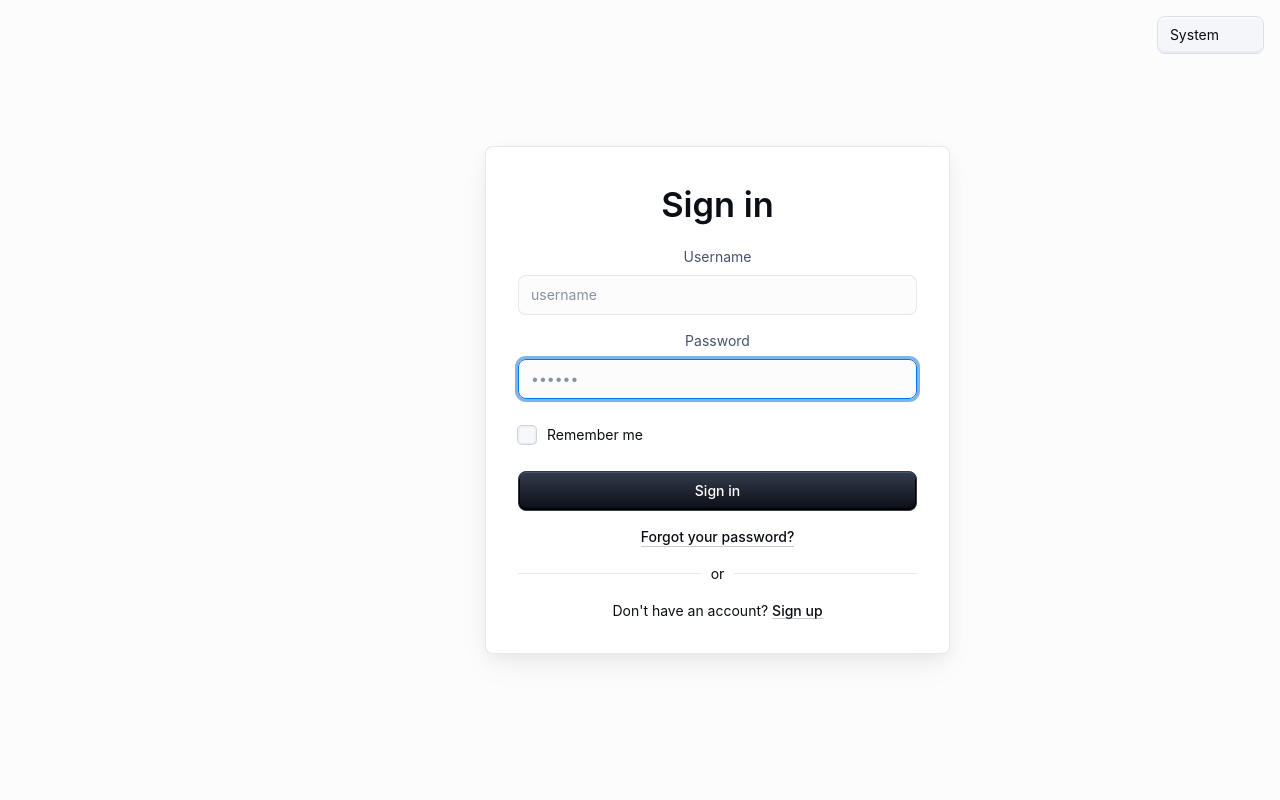
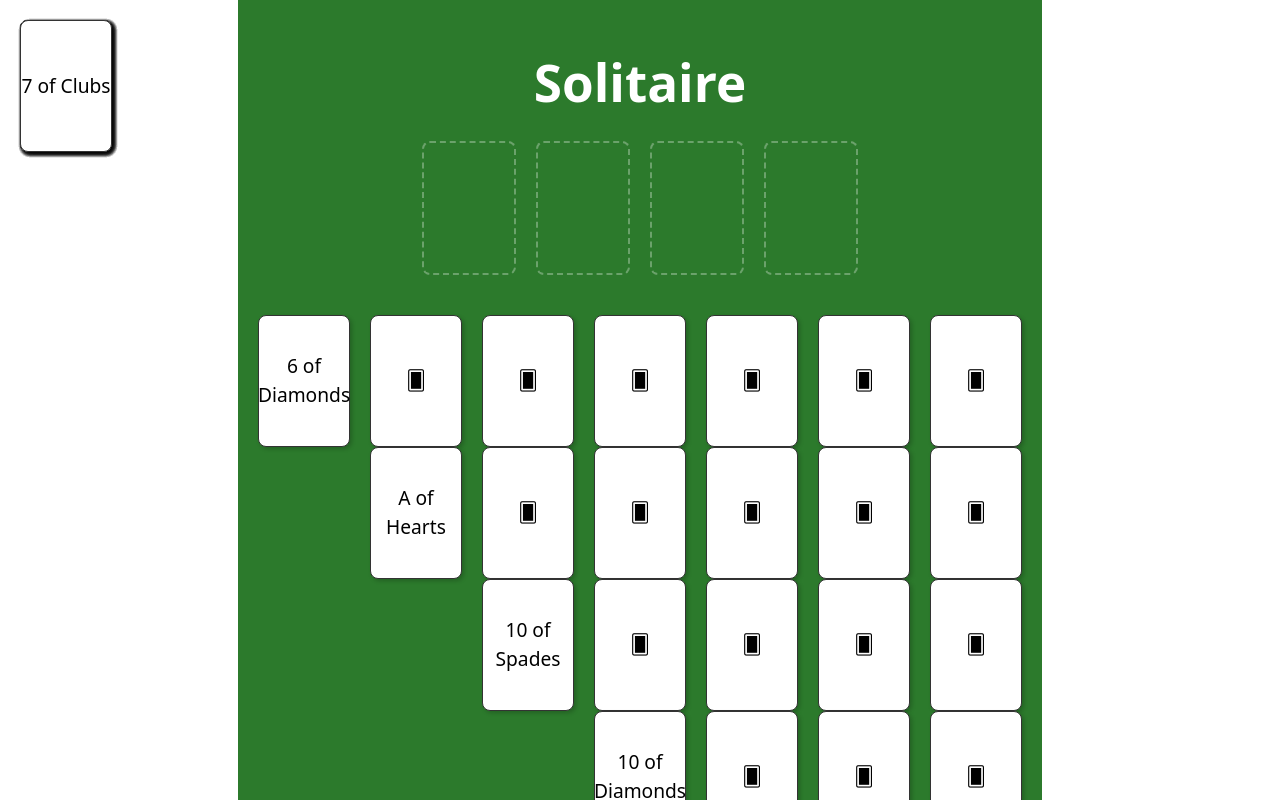
Before and after one commit to Team-Mavericks-CCG/Mavericks_Cat_CGs, a React (Vite) app in the folder frontend/: page / in a window 1280 px wide. Shown: the top 800 px of the page. Built offline with nearby package versions, Linux system fonts and the light colour scheme; some icons are missing.

Commit message:
add solitaire to main.tsx

```diff
--- a/frontend/src/games/solitaire/solitairePage.tsx
+++ b/frontend/src/games/solitaire/solitairePage.tsx
@@ -1,18 +1,19 @@
 import React, { useState } from "react";
-import { SolitaireGame, Foundation, Tableau } from "./solitairePageModel";
+import { SolitaireGame, Foundation, Column, Stock } from "./solitairePageModel";
+import { Card } from "../utils/card";
 import "../solitaire/solitairePage.css";
 
-const SolitairePage: React.FC = () => {
+export const SolitairePage: React.FC = () => {
   // Explicitly define the type for selectedCard
   const [selectedCard, setSelectedCard] = useState<{
-    card: any;
-    source: any;
+    card: Card;
+    source: Stock | Column;
   } | null>(null);
 
   const [game] = useState(new SolitaireGame());
 
   // Handle card click functionality with updated typing
-  const handleCardClick = (card: any, source: any) => {
+  const handleCardClick = (card: Card, source: Stock | Column) => {
     if (selectedCard) {
       // If a card is already selected, try to move it to the target
       if (source !== selectedCard.source) {
@@ -34,15 +35,15 @@ const SolitairePage: React.FC = () => {
   };
 
   // Render each pile (foundation, tableau, or stock)
-  const renderPile = (pile: any[], source: any) => (
+  const renderPile = (pile: Foundation | Stock | Column) => (
     <div className="pile">
-      {pile.map((card: any, index: number) => (
+      {pile.cards.map((card: Card, index: number) => (
         <div
-          className={`card ${index === pile.length - 1 ? "clickable" : ""} ${selectedCard?.card === card ? "selected" : ""}`}
+          className={`card ${index === pile.cards.length - 1 ? "clickable" : ""} ${selectedCard?.card === card ? "selected" : ""}`}
           key={index}
-          onClick={() => handleCardClick(card, source)}
+          onClick={() => handleCardClick(card, pile)}
         >
-          {index === pile.length - 1 ? card.toString() : "🂠"} {/* Render card string or face-down */}
+          {index === pile.cards.length - 1 ? card.toString() : "🂠"} {/* Render card string or face-down */}
         </div>
       ))}
     </div>
@@ -54,19 +55,19 @@ const SolitairePage: React.FC = () => {
       <div className="foundation">
         {game.foundation.map((pile, index) => (
           <div key={index} className="foundation-pile">
-            {renderPile(pile.cards, pile)}
+            {renderPile(pile)}
           </div>
         ))}
       </div>
       <div className="tableau">
         {game.tableau.map((pile, index) => (
           <div key={index} className="tableau-pile">
-            {renderPile(pile.cards, pile)}
+            {renderPile(pile)}
           </div>
         ))}
       </div>
       <div className="stock">
-        {renderPile(game.stock.cards, game.stock)}
+        {renderPile(game.stock)}
       </div>
     </div>
   );
--- a/frontend/src/main.tsx
+++ b/frontend/src/main.tsx
@@ -1,10 +1,11 @@
 import { StrictMode } from "react";
 import { createRoot } from "react-dom/client";
 import "./index.css";
-import SignIn from "./SignInComponent/SignIn";
+// import SignIn from "./SignInComponent/SignIn";
+import { SolitairePage } from "./games/solitaire/solitairePage";
 
 createRoot(document.getElementById("root")!).render(
   <StrictMode>
-    <SignIn />
+    <SolitairePage />
   </StrictMode>
 );
```
